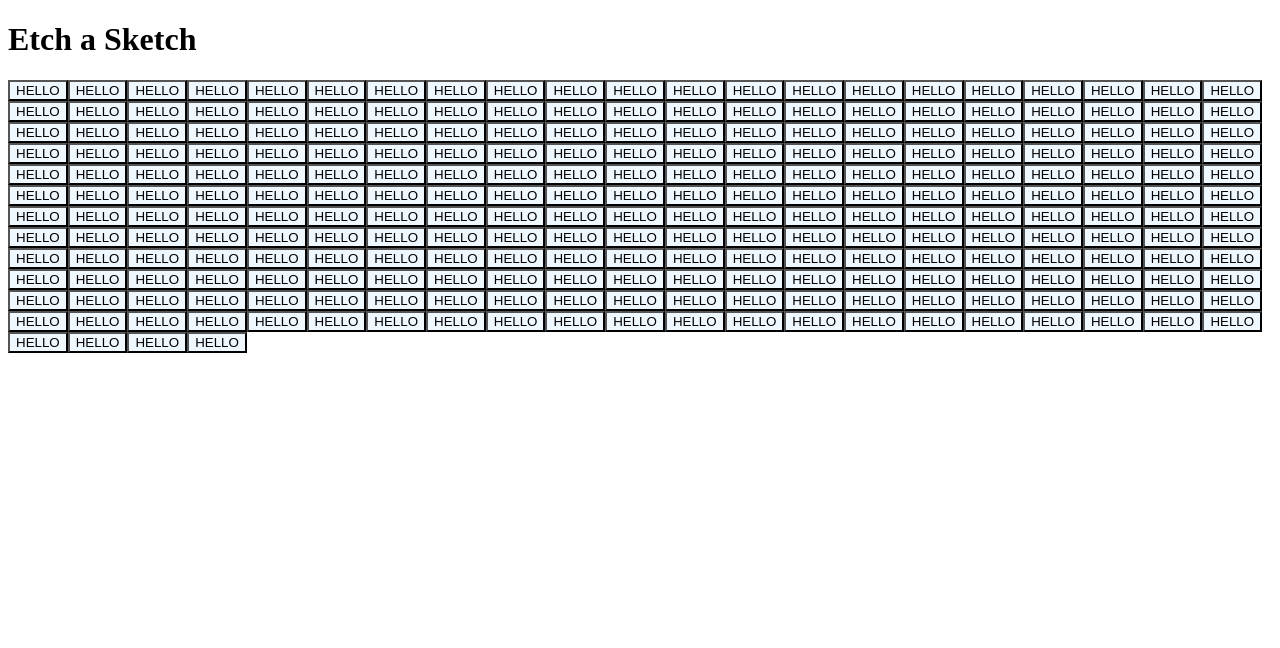
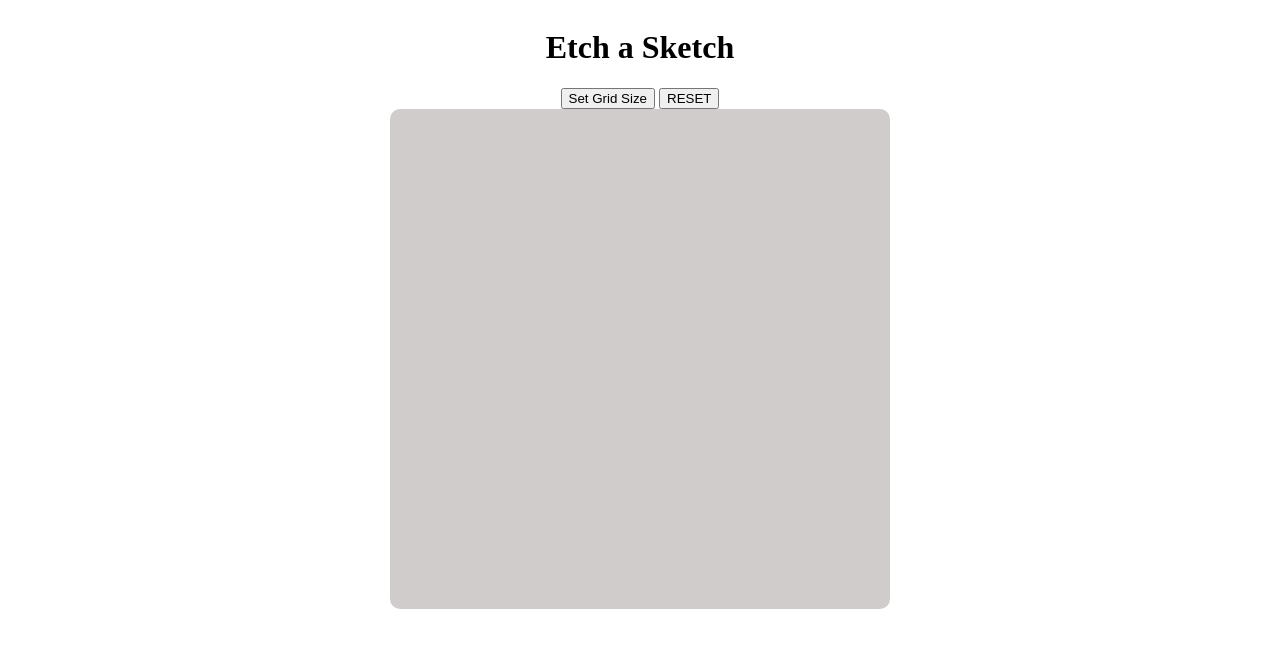
Before and after one commit to kyurshah/etch-a-sketch, a plain HTML site: page index.html in a window 1280 px wide. Drawn offline with Linux system fonts and the light colour scheme.

Commit message:
Add reset button & center the container div

```diff
--- a/index.html
+++ b/index.html
@@ -10,6 +10,11 @@
 
 <body>
     <h1>Etch a Sketch</h1>
+    <div id="buttons">
+        <button>Set Grid Size</button>
+        <button id="resetButton">RESET</button>
+    </div>
+
     <div id="container"></div>
 
 
--- a/script.js
+++ b/script.js
@@ -1,27 +1,35 @@
 console.log("this is working");
 
 const container = document.querySelector("#container");
-// const grid1 = document.querySelectorAll(".grid");
-
-// console.log(grid1)
+const resetButton = document.querySelector("#resetButton");
 
 let square = 16;
 let totalSquare = square * square;
+let color = "yellow"
+let initialGridColor = "rgb(209, 204, 204)"
 
 
-for (let i = 0 ; i < totalSquare ; i++) {
-    const grid = document.createElement("button");
-    grid.innerText = "HELLO"
-    grid.className = "grid"
-    container.appendChild(grid);
-    grid.addEventListener("mouseenter", function () {
-        grid.style.backgroundColor = "black";
-    })
-    grid.addEventListener("mouseleave", function () {
-        grid.style.backgroundColor = "grey";
-    })
+const madeGrid = function() {
+    container.innerHTML = ""
+    for (let i = 0 ; i < totalSquare ; i++) {
+        const grid = document.createElement("div");
+        const gridSize = 100 / square;
+
+        grid.innerText = ""
+        grid.className = "grid"
+        grid.style.backgroundColor = initialGridColor;
+        container.appendChild(grid);
+        grid.addEventListener("mouseenter", function () {
+            grid.style.backgroundColor = color;
+        })
+        grid.style.width = `${gridSize}%`;
+        grid.style.height = `${gridSize}%`;
+    }
 }
 
-// grid1.addEventListener("click", function () {
-//     grid1.backgroundColor = "white";
-// })
+madeGrid()
+
+
+resetButton.addEventListener("click", function() {
+    madeGrid()
+})
--- a/style.css
+++ b/style.css
@@ -1,3 +1,22 @@
-.grid {
-    background-color: aliceblue;
+body {
+    display: flex;
+    flex-direction: column;
+    justify-content: center;
+    align-items: center;
 }
+
+
+/*  */
+
+#container {
+    display: flex;
+    justify-content: center;
+    align-items: center;
+    flex-wrap: wrap;
+    height: 30rem;
+    width: 30rem;
+    border: rgb(209, 204, 204) solid;
+    border-radius: 10px;
+    border-width: 10px;
+
+}
```
